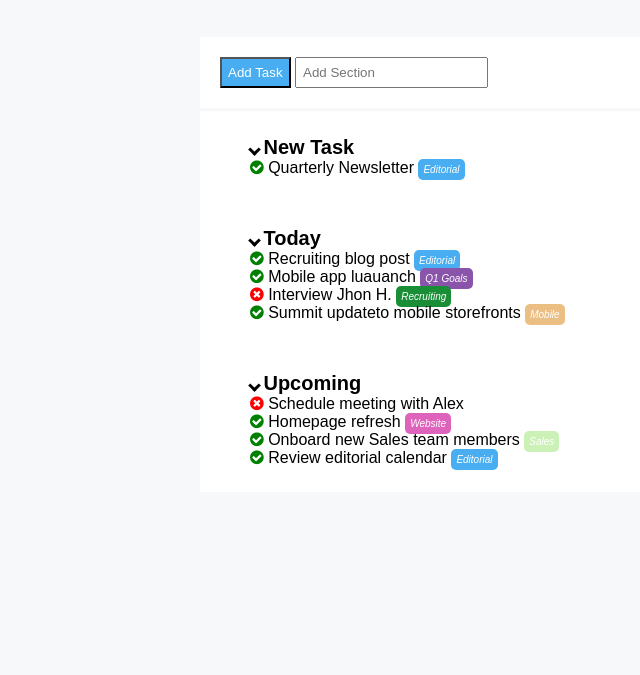
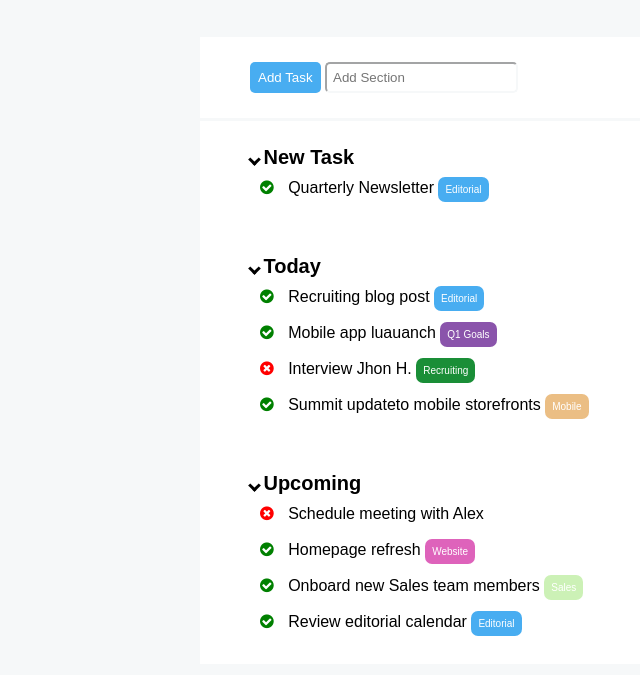
Before and after one commit to MassiDama/html-css-toboolist, a plain HTML site: page index.html in a window 1280 px wide. Shown: the part 77-752 px from the top of the page, without its empty margins (0-640 px from the left). Drawn offline with Linux system fonts and the light colour scheme.

Commit message:
quarto commit

```diff
--- a/css/style.css
+++ b/css/style.css
@@ -37,6 +37,7 @@ main {
     margin-top: 40px;
     margin-left: 200px;
     margin-right: 200px;
+    margin-bottom: 20px;
 
 }
 
@@ -47,18 +48,23 @@ main {
 /* stili task section */
  #main-task {
     text-align: left;
-    padding: 20px;
+    padding: 25px;
+    padding-left: 50px;
     border-bottom: 3px solid hsl(200deg 20% 97.06%);
  }
 
 #push {
     background-color: hsl(204.14deg 85.79% 61.37%);
     color: white;
-    padding: 6px;
+    padding: 8px;
+    border-radius: 5px;
+    border-style: none;
  }
 
  #add-section {
     padding: 6px;
+    border-radius: 5px;
+    border-color: hsl(200deg 20% 97.06%);
  }
 
  /* stili main section */
@@ -93,58 +99,62 @@ main {
     font-weight: bold;
 }
 
+i {
+    padding: 10px;
+}
+
 /* stili bottoncini */
 
 .editorial {
     background-color: hsl(204.14deg 85.79% 61.37%);
-    font-style: oblique;
+    font-style: normal;
     font-size: 10px;
     color: white;
-    border-radius: 5px;
-    padding: 5px;
+    border-radius: 7px;
+    padding: 7px;
 }
 
 .q1 {
     background-color: hsl(277, 34%, 50%);
-    font-style: oblique;
+    font-style: normal;
     font-size: 10px;
     color: white;
-    border-radius: 5px;
-    padding: 5px;
+    border-radius: 7px;
+    padding: 7px;
 }
 
 .recruiting {
     background-color: hsl(135, 69%, 33%);
-    font-style: oblique;
+    font-style: normal;
     font-size: 10px;
     color: white;
-    border-radius: 5px;
-    padding: 5px;
+    border-radius: 7px;
+    padding: 7px;
 }
 
 .mobile {
     background-color: hsl(34, 72%, 72%);
-    font-style: oblique;
+    font-style: normal;
     font-size: 10px;
     color: white;
-    border-radius: 5px;
-    padding: 5px;
+    border-radius: 7px;
+    padding: 7px;
 }
 
 .website{
     background-color: hsl(317, 65%, 63%);
-    font-style: oblique;
+    font-style: normal;
     font-size: 10px;
     color: white;
-    border-radius: 5px;
-    padding: 5px;
+    border-radius: 7px;
+    padding: 7px;
 }
 
 .sales {
     background-color: hsl(98, 68%, 83%);
-    font-style: oblique;
+    font-style: normal;
     font-size: 10px;
     color: white;
-    border-radius: 5px;
-    padding: 5px;
+    border-radius: 7px;
+    padding: 7px;
 }
```
